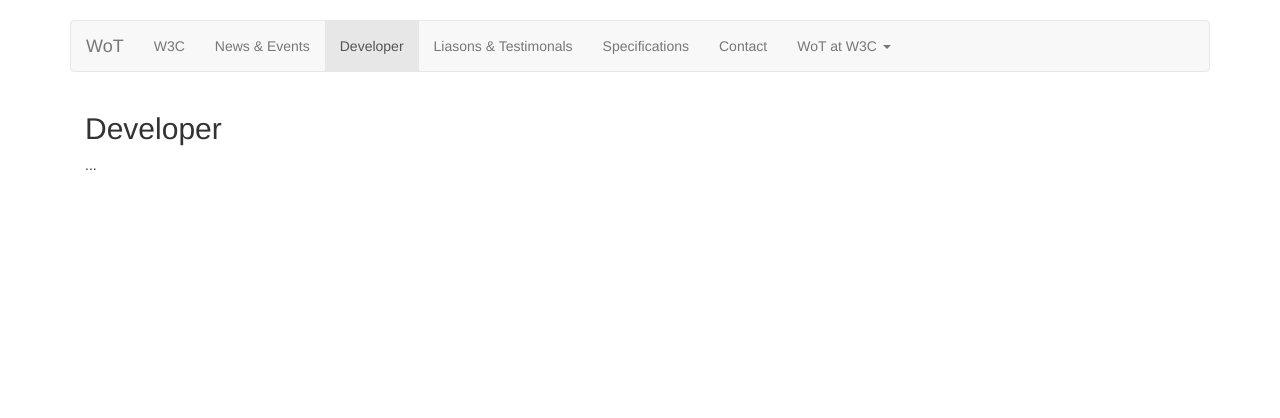
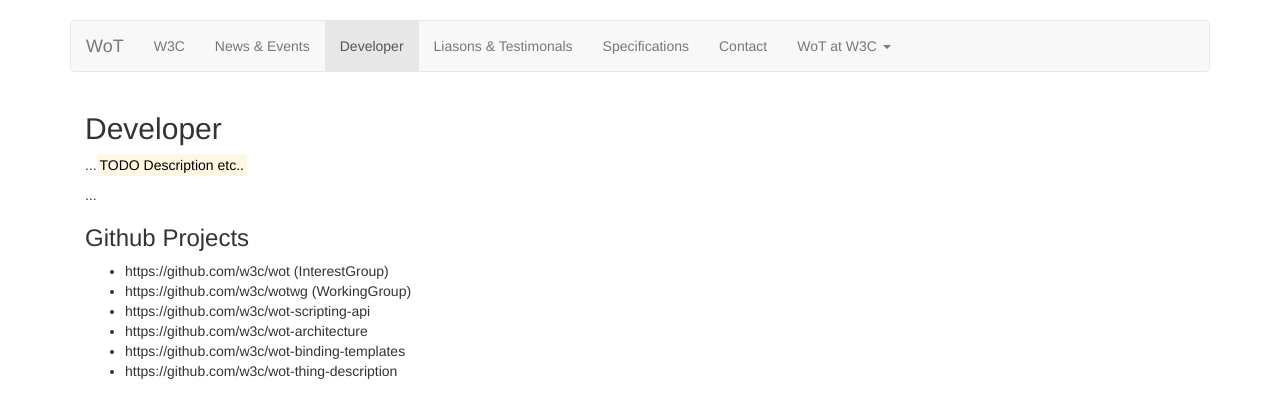
Before and after one commit to danielpeintner/wot-pages, a Jekyll site: the page built from developer/index.html, in a window 1280 px wide. Shown: the top 418 px of the page. Built offline with Jekyll 4.4.1, drawn with Linux system fonts in a browser that asks for light colours; nearby versions of some CDN libraries.

Commit message:
developer github pages

```diff
--- a/developer/index.html
+++ b/developer/index.html
@@ -5,5 +5,15 @@
 ---
 <div>
 	<h2>Developer</h2>
+	<p>...<mark>TODO Description etc.. </mark></p>
 	<p>...</p>
+	<h3>Github Projects</h3>
+	<ul>
+		<li>https://github.com/w3c/wot (InterestGroup)</li>
+		<li>https://github.com/w3c/wotwg (WorkingGroup)</li>
+		<li>https://github.com/w3c/wot-scripting-api</li>
+		<li>https://github.com/w3c/wot-architecture</li>
+		<li>https://github.com/w3c/wot-binding-templates</li>
+		<li>https://github.com/w3c/wot-thing-description</li>
+	</ul>
 </div>
```
